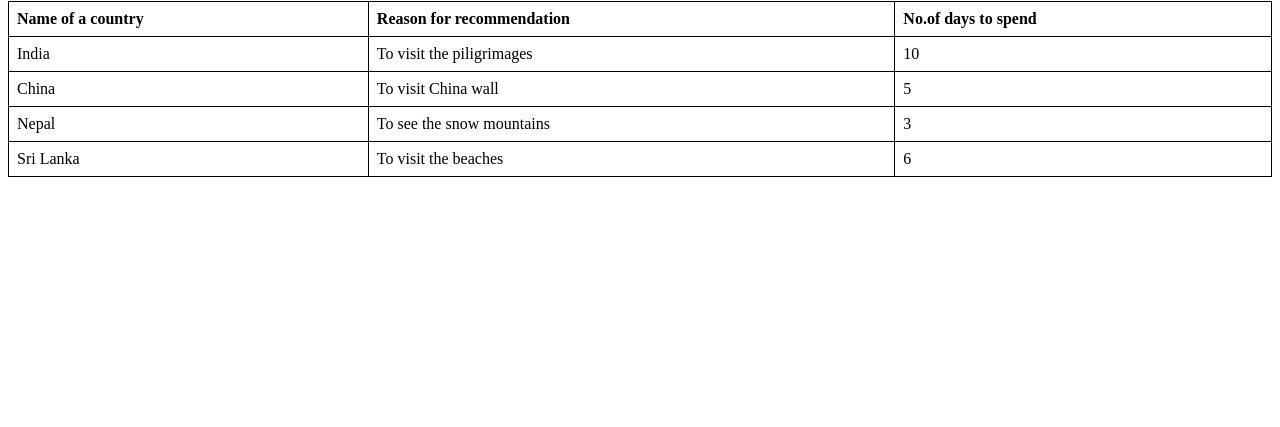
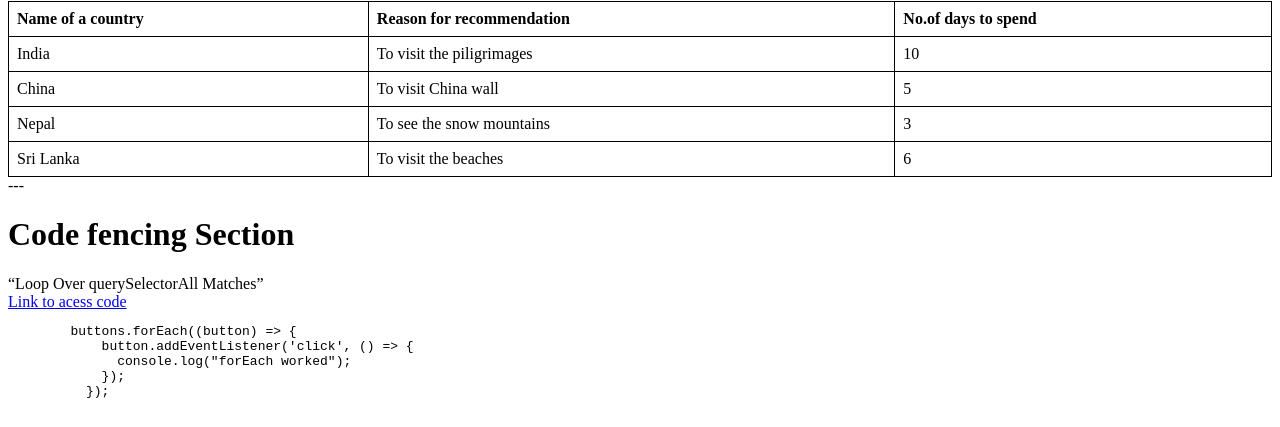
Before and after one commit to 44-563-Web-Apps-S23/44563-webapps-assignment-3-kirni13, a plain HTML site: page index.html in a window 1280 px wide. Shown: the part 524-951 px from the top of the page. Before the commit the page ends 800 px from the top, so only its background shows below. Drawn offline with Linux system fonts and the light colour scheme.

Commit message:
added code

```diff
--- a/index.html
+++ b/index.html
@@ -78,6 +78,19 @@
 
     </table>
 
+    ---
+    <h1>Code fencing Section</h1>
+
+    <q>Loop Over querySelectorAll Matches</q>
+    <br>
+    <a href="https://stackoverflow.com/questions/12330086/how-to-loop-through-selected-elements-with-document-queryselectorall">Link to acess code</a>
+    <pre>
+        buttons.forEach((button) => {
+            button.addEventListener('click', () => {
+              console.log("forEach worked");
+            });
+          });
+    </pre>
 
 </body>
 
```
